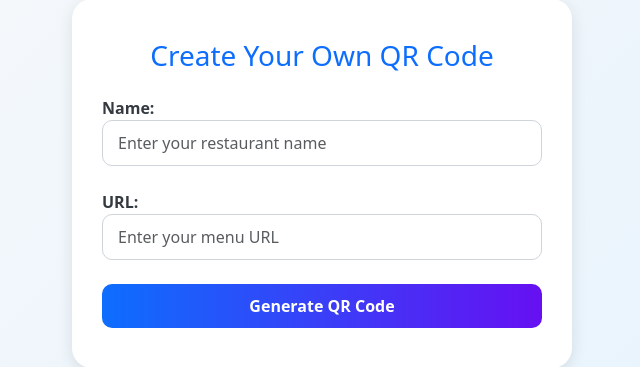
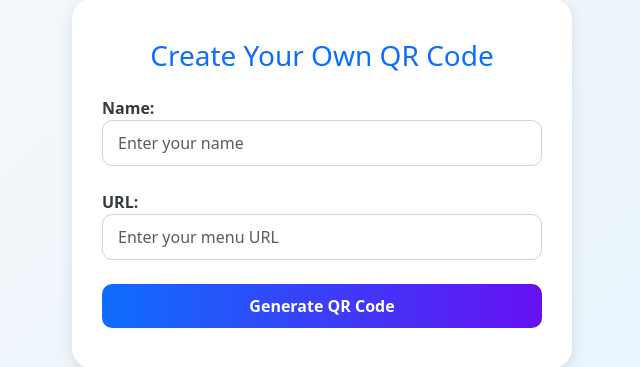
Before and after one commit to Sasikumar190404/QR-Code-Generator, a Django app: page / in a window 1280 px wide. Shown: the part 121-488 px from the top of the page, without its empty margins (318-958 px from the left). Run offline with Django 5.2, Linux system fonts and the light colour scheme; some libraries are stand-ins or nearby versions.

Commit message:
Update generate_qr_code.html

```diff
--- a/templates/generate_qr_code.html
+++ b/templates/generate_qr_code.html
@@ -102,7 +102,7 @@
       <div class="form-group mb-4">
         <label for="restaurant_name">Name:</label>
         <input type="text" id="restaurant_name" name="restaurant_name"
-          placeholder="Enter your restaurant name" class="form-control" required>
+          placeholder="Enter your name" class="form-control" required>
       </div>
 
       <div class="form-group mb-4">
```
